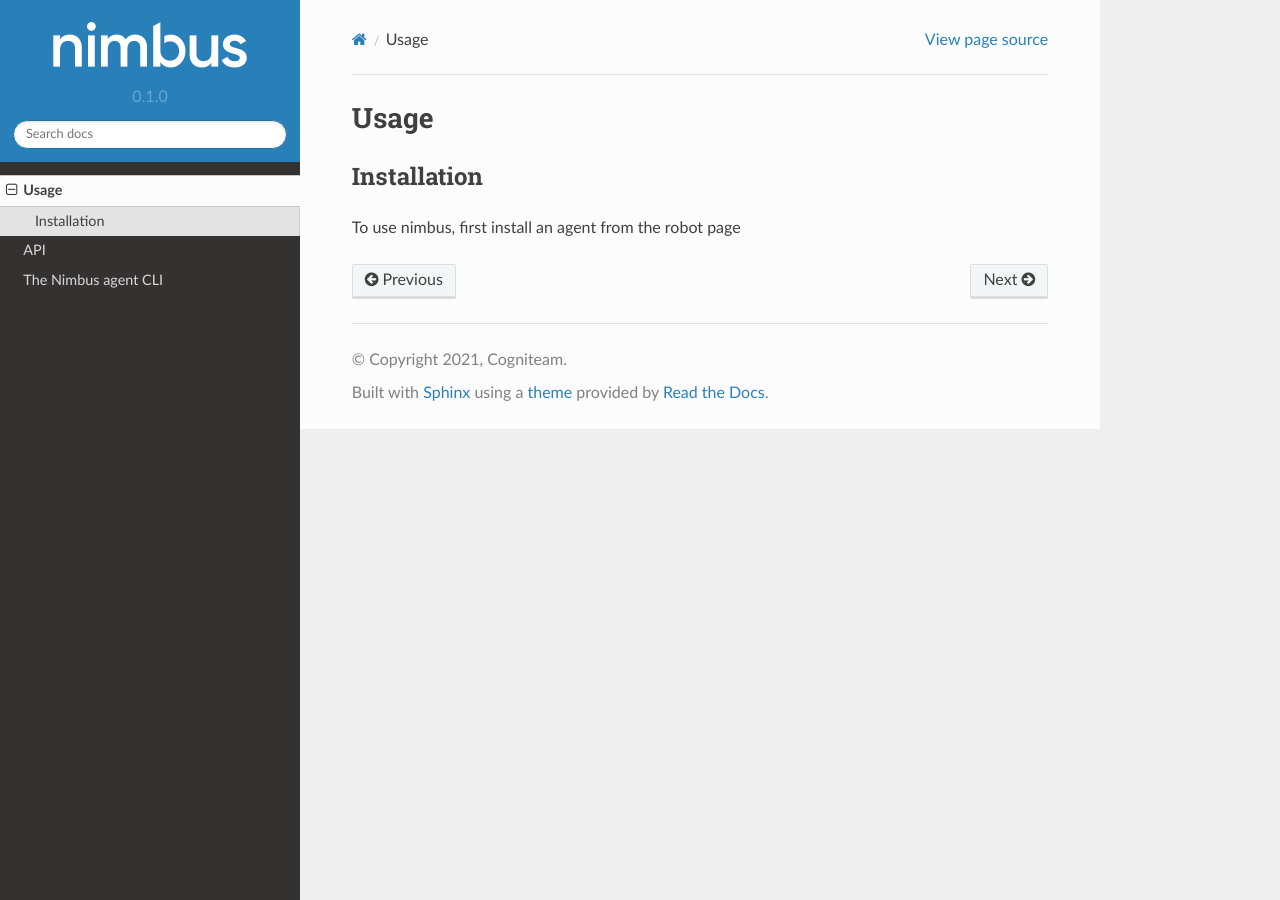
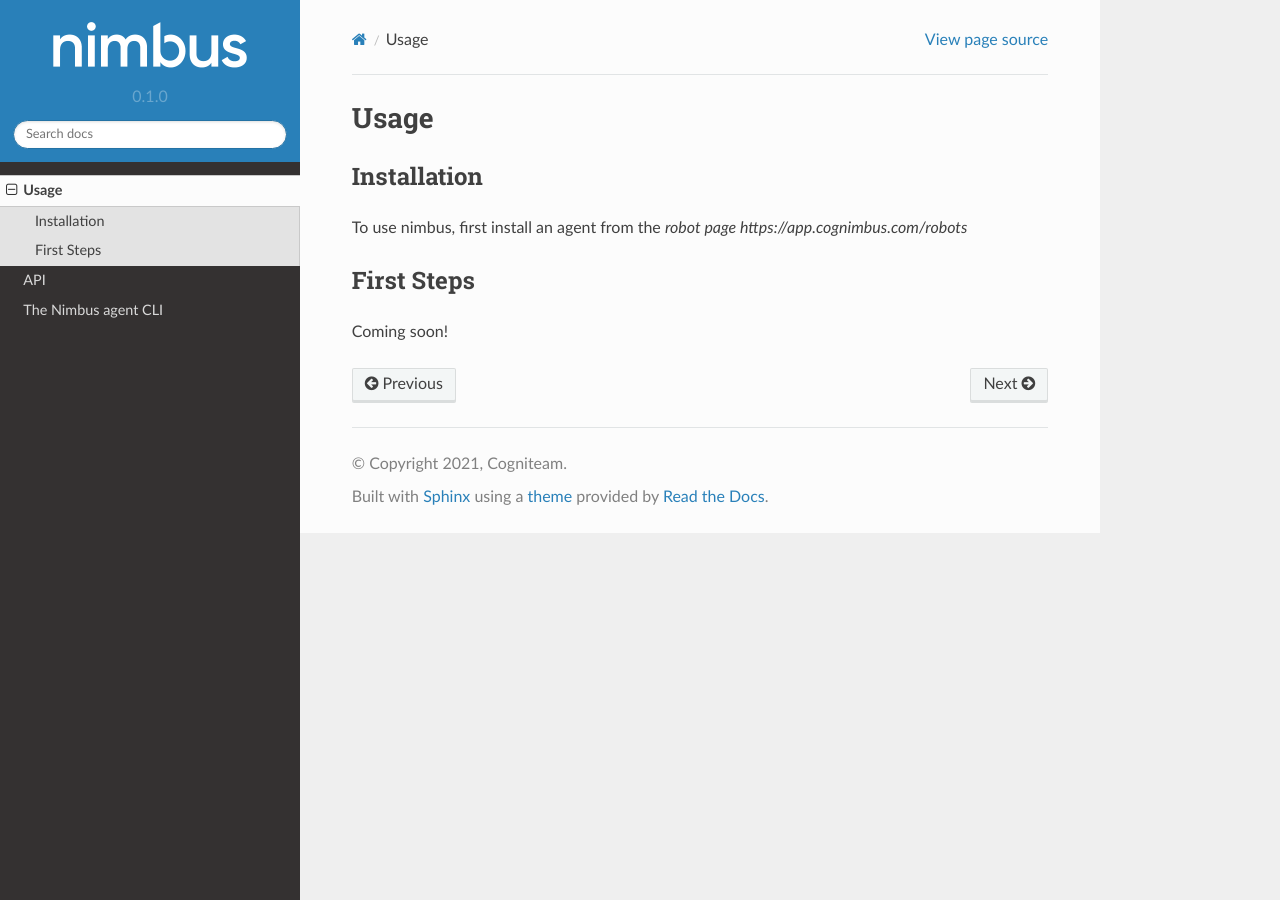
Before and after one commit to readthedocs/tutorial-template, a Sphinx documentation site: the page built from docs/source/usage.rst, in a window 1280 px wide. Built offline with Sphinx 7.4.7 and the Read the Docs theme 2.0.0, drawn with Linux system fonts in a browser that asks for light colours.

Commit message:
build automated

```diff
--- a/docs/source/usage.rst
+++ b/docs/source/usage.rst
@@ -6,4 +6,11 @@ Usage
 Installation
 ------------
 
-To use nimbus, first install an agent from the robot page
+To use nimbus, first install an agent from the `robot page https://app.cognimbus.com/robots`
+
+.. _first_steps:
+
+First Steps
+------------
+
+Coming soon!
```
